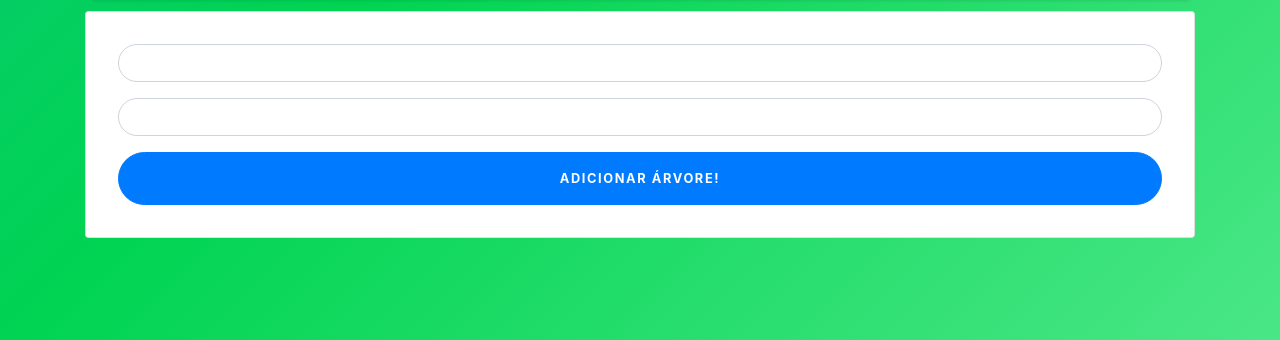
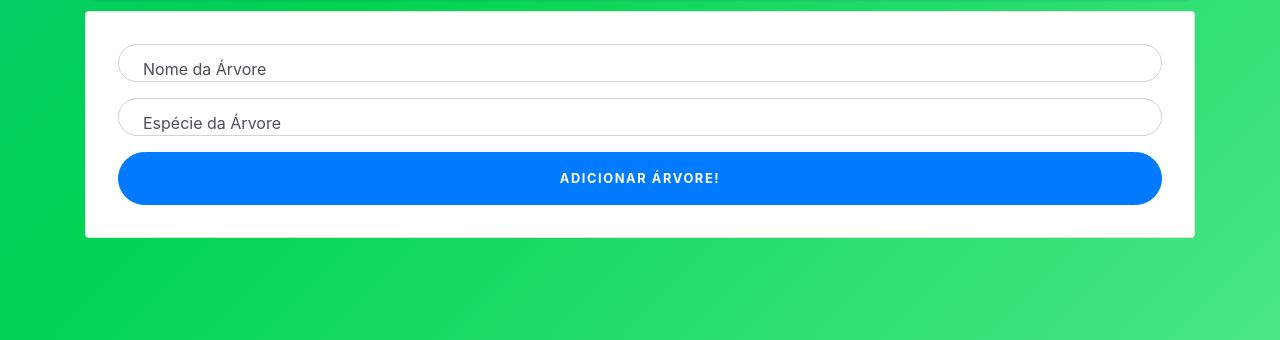
Before and after one commit to arnaudlanna/mytree, a PHP site: page /incluir.php in a window 1280 px wide. Shown: the part 90-430 px from the top of the page. Run offline with PHP 8.4, Linux system fonts and the light colour scheme; a user stored in the database is signed in; some libraries are stand-ins or nearby versions.

Commit message:
Corrigido Label

```diff
--- a/incluir.php
+++ b/incluir.php
@@ -77,10 +77,12 @@ include_once("config.php");
                     <div class="card-body">
                         <form id="form-signin" action="actual_incluir.php" method="post" class="form-signin">
                             <div class="form-label-group">
-                            <input type="text" name="nickname" class="form-control" placeholder="Nome da Árvore" required>
+                            <input type="text" name="nickname" id="nickname" class="form-control" placeholder="Nome da Árvore" required>
+                            <label for="nickname">Nome da Árvore</label>
                             </div>
                             <div class="form-label-group">
-                            <input type="text" name="specie" class="form-control" placeholder="Espécie da Árvore" required>
+                            <input type="text" name="specie" id="specie" class="form-control" placeholder="Espécie da Árvore" required>
+                            <label for="specie">Espécie da Árvore</label>
                             </div>
                             <button class="btn btn-lg btn-primary btn-block text-uppercase" type="submit">Adicionar Árvore!</button>
                         </form>
```
